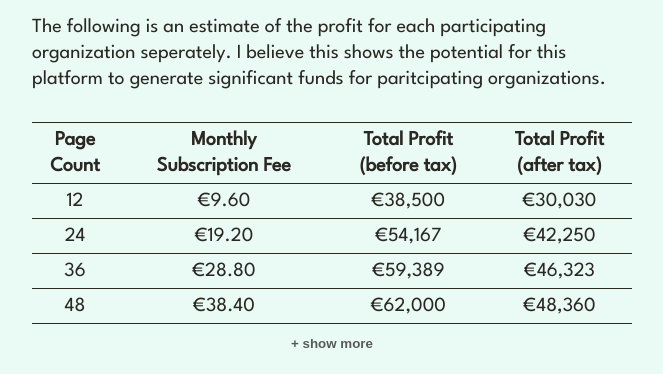
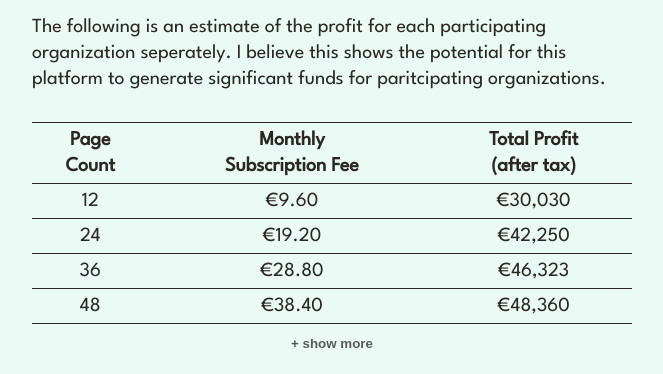
Before and after one commit to ixxie/seedling.life, a SvelteKit app: page / in a window 1280 px wide. Shown: the part 6760-7134 px from the top of the page, without its empty margins (308-971 px from the left). Built offline with nearby package versions, Linux system fonts and the light colour scheme; a web font is replaced by a local one.

Commit message:
Remove profit before tax

```diff
--- a/src/routes/FinancialSection.svelte
+++ b/src/routes/FinancialSection.svelte
@@ -60,7 +60,6 @@
 					<tr>
 						<th>Page<br />Count</th>
 						<th>Monthly<br />Subscription Fee</th>
-						<th>Total Profit<br />(before tax)</th>
 						<th>Total Profit<br />(after tax)</th>
 					</tr>
 				</thead>
@@ -79,7 +78,6 @@
 									maximumFractionDigits: 2
 								})}
 							</td>
-							<td>€{profitBeforeTax.toLocaleString('en-US', { maximumFractionDigits: 0 })}</td>
 							<td>€{profitAfterTax.toLocaleString('en-US', { maximumFractionDigits: 0 })}</td>
 						</tr>
 					{/if}
```
